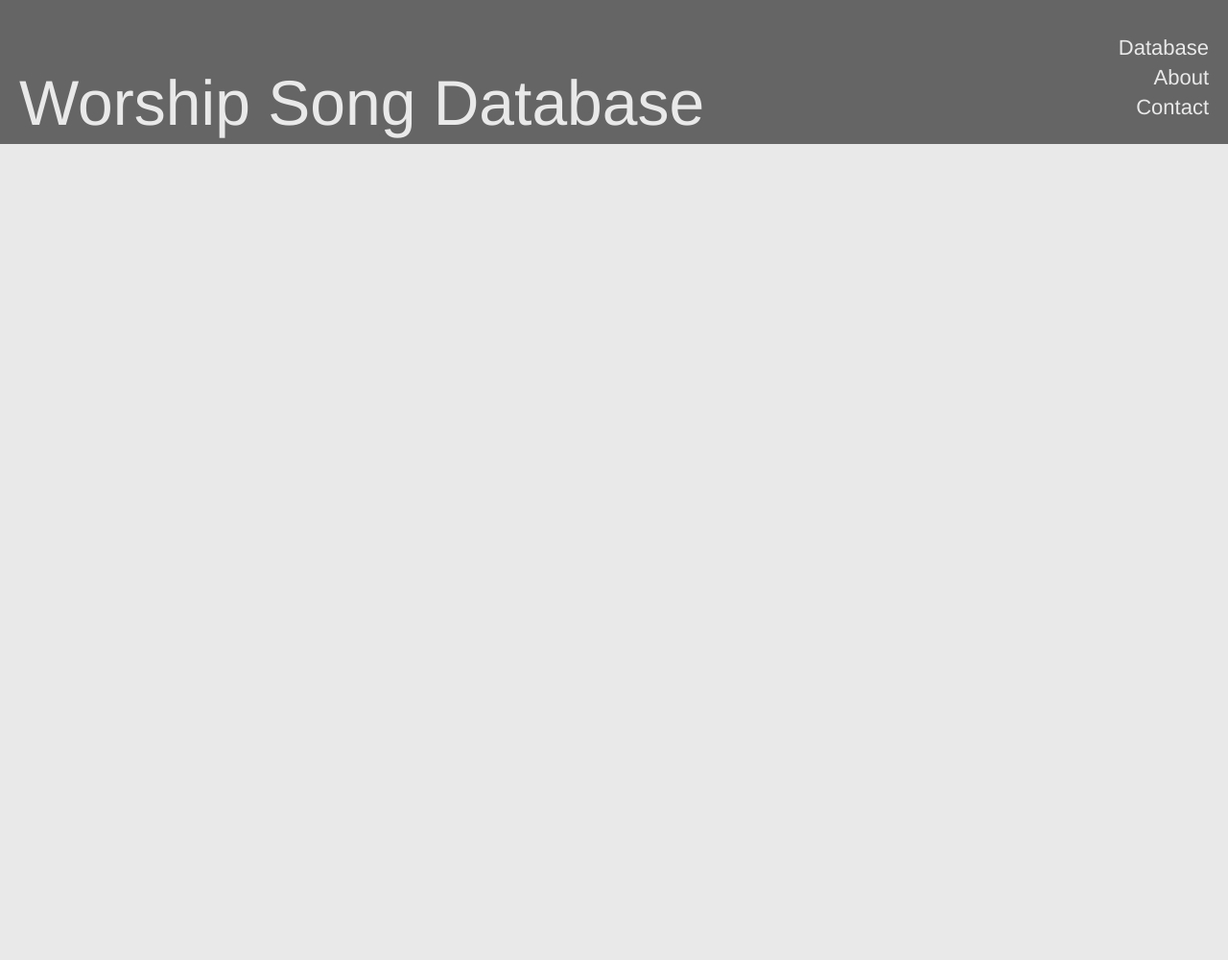
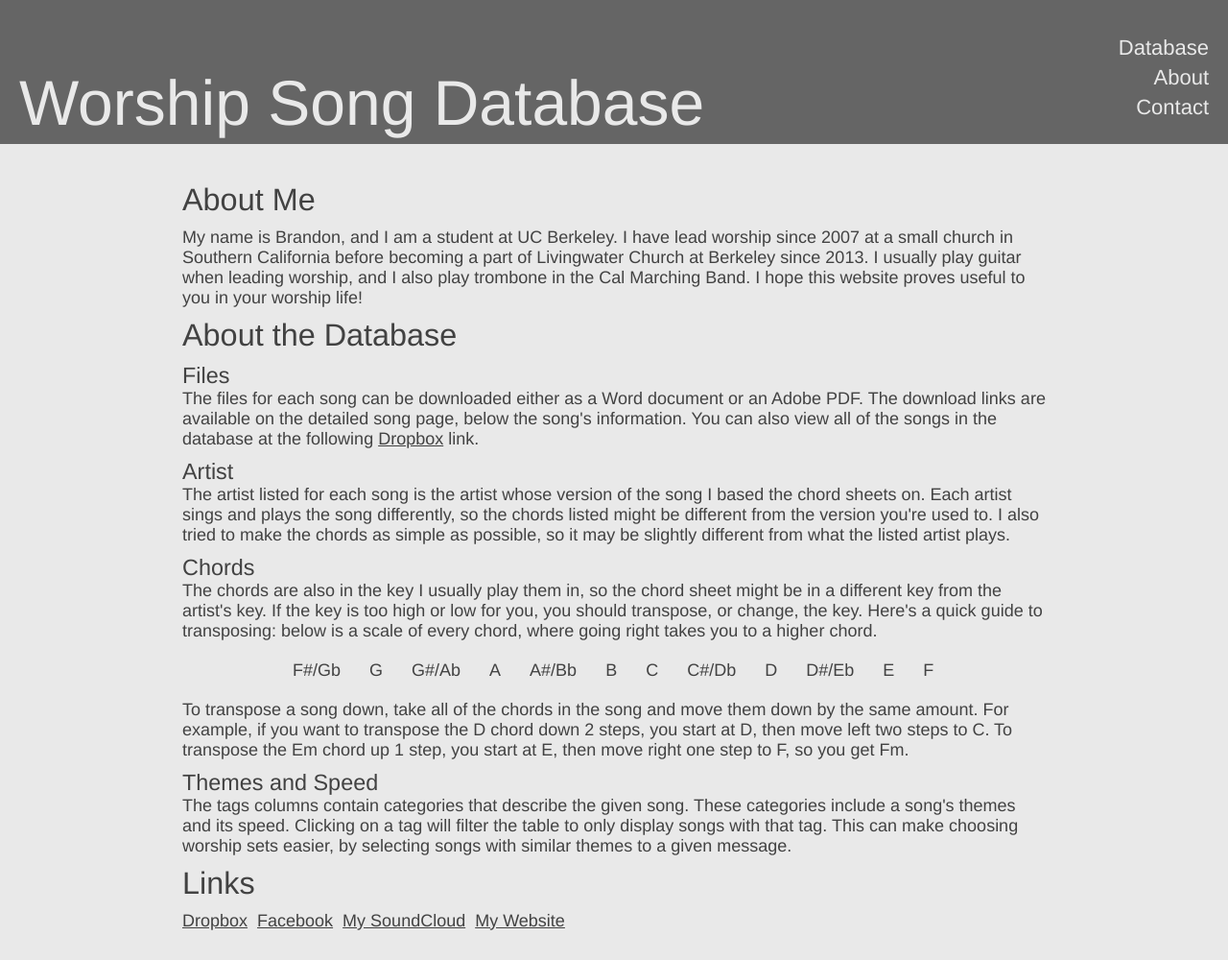
Before and after one commit to brandonchinn178/worshipmate-legacy, a Django app: page /about/ in a window 1280 px wide. Shown: the whole page at 96% size. Before the commit the page ends 150 px from the top, so only its background shows below. Run offline with Django 3.2, Linux system fonts and the light colour scheme; style sheets or scripts are compiled from the project's sources.

Commit message:
about page, clean up unused files

```diff
--- a/site/main/views.py
+++ b/site/main/views.py
@@ -20,8 +20,15 @@ def get_handler(error_code):
 class AboutView(TemplateView):
     template_name = 'site/about.html'
 
-class TransposeView(TemplateView):
-    template_name = 'site/transpose.html'
+    def get_context_data(self, **kwargs):
+        context = super(AboutView, self).get_context_data(**kwargs)
+        context['links'] = [
+            ('Dropbox', '#'),
+            ('Facebook', 'http://facebook.com/WorshipSongDatabase'),
+            ('My SoundCloud', 'http://soundcloud.com/brandonchinn178'),
+            ('My Website', 'http://brandonchinn178.github.io'),
+        ]
+        return context
 
 class ContactView(FormView):
     template_name = 'site/contact.html'
--- a/site/site_settings/urls.py
+++ b/site/site_settings/urls.py
@@ -13,7 +13,6 @@ urlpatterns = [
     url(r'^search/$', SearchView.as_view(), name='search'),
     url(r'^database/(?P<title>[\w\W]+)/$', SongView.as_view(), name='song'),
     url(r'^contact/$', ContactView.as_view(), name='contact'),
-    url(r'^transpose/$', TransposeView.as_view(), name='transpose'),
 ]
 
 # just need to pass in context
--- a/site/static/js/nav.js
+++ /dev/null
@@ -1,23 +0,0 @@
-$(document).ready(function() {
-    var nav = ["home", "database", "about", "contact"];
-    nav.forEach(function(name) {
-        var div = $(".nav-" + name);
-        div.children("a").hover(function() {
-            $(this).prev(".icon").addClass("active");
-        }, function() {
-            $(this).prev(".icon").removeClass("active");
-        });
-    });
-    $("#searchbox").hide();
-    $("#search").click(function(){
-        if (!$("#searchbox").is(":visible")) {
-            $("#searchbox").css('width', '0');
-            $("#searchbox").show();
-            $("#searchbox").animate({ width: "300px" });
-            $("#searchbox").focus();
-        } else {
-            $("#searchbox").animate({ width: "0"});
-            $("#searchbox").hide(1);
-        }
-    });
-});
--- /dev/null
+++ b/site/static/scss/about.scss
@@ -0,0 +1,27 @@
+$content-width: 1000px;
+
+.content {
+    width: $content-width;
+    margin: 0 auto;
+    h2 {
+        margin-bottom: 0;
+    }
+    .chords {
+        width: 700px;
+        margin: 20px auto;
+        li {
+            display: inline-block;
+            margin: 0 15px;
+            font-weight: 400;
+        }
+    }
+    .links {
+        li {
+            display: inline-block;
+            margin-right: 10px;
+        }
+    }
+    @media (max-width: $content-width) {
+        width: 100%;
+    }
+}
--- a/site/static/scss/base.scss
+++ b/site/static/scss/base.scss
@@ -56,11 +56,23 @@ header {
     }
 }
 
+@mixin make-header($size) {
+    font-size: $size;
+    margin: 10px 0;
+}
+
 .content {
     padding: 30px 50px;
     font-size: 18px;
     h1 {
-        margin-bottom: 10px;
+        @include make-header(1.8em);
+        font-weight: 400;
+    }
+    h2 {
+        @include make-header(1.3em);
+    }
+    p {
+        margin-bottom: 5px;
     }
     a:hover {
         color: lighten($black, 10);
--- a/site/templates/site/about.html
+++ b/site/templates/site/about.html
@@ -1,31 +1,43 @@
 {% extends "base.html" %}
+{% load staticfiles %}
 
-{% block title %}
-    About Me
+{% block head %}
+    <link rel="stylesheet" type="text/css" href="{% static 'css/about.css' %}">
 {% endblock %}
 
-{% block quote %}
-    Our mouths were filled with laughter, our tongues with songs of joy ~Psalm 126:2
+{% block content %}
+    <h1>About Me</h1>
+    <p>My name is Brandon, and I am a student at UC Berkeley. I have lead worship since 2007 at a small church in Southern California before becoming a part of Livingwater Church at Berkeley since 2013. I usually play guitar when leading worship, and I also play trombone in the Cal Marching Band. I hope this website proves useful to you in your worship life!</p>
+
+    <h1>About the Database</h1>
+    <h2>Files</h2>
+    <p>The files for each song can be downloaded either as a Word document or an Adobe PDF. The download links are available on the detailed song page, below the song's information. You can also view all of the songs in the database at the following <a href="#">Dropbox</a> link.</p>
+    <h2>Artist</h2>
+    <p>The artist listed for each song is the artist whose version of the song I based the chord sheets on. Each artist sings and plays the song differently, so the chords listed might be different from the version you're used to. I also tried to make the chords as simple as possible, so it may be slightly different from what the listed artist plays.</p>
+    <h2>Chords</h2>
+    <p>The chords are also in the key I usually play them in, so the chord sheet might be in a different key from the artist's key. If the key is too high or low for you, you should transpose, or change, the key. Here's a quick guide to transposing: below is a scale of every chord, where going right takes you to a higher chord.</p>
+    <ul class="chords">
+        <li>F#/Gb</li>
+        <li>G</li>
+        <li>G#/Ab</li>
+        <li>A</li>
+        <li>A#/Bb</li>
+        <li>B</li>
+        <li>C</li>
+        <li>C#/Db</li>
+        <li>D</li>
+        <li>D#/Eb</li>
+        <li>E</li>
+        <li>F</li>
+    </ul>
+    <p>To transpose a song down, take all of the chords in the song and move them down by the same amount. For example, if you want to transpose the D chord down 2 steps, you start at D, then move left two steps to C. To transpose the Em chord up 1 step, you start at E, then move right one step to F, so you get Fm.</p>
+    <h2>Themes and Speed</h2>
+    <p> The tags columns contain categories that describe the given song. These categories include a song's themes and its speed. Clicking on a tag will filter the table to only display songs with that tag. This can make choosing worship sets easier, by selecting songs with similar themes to a given message.</p>
+
+    <h1>Links</h1>
+    <ul class="links">
+        {% for label, link in links %}
+            <li><a href="{{ link }}" target="_blank">{{ label }}</a></li>
+        {% endfor %}
+    </ul>
 {% endblock %}
-
-{% block body %}
-<p>My name is Brandon, and I am a student at UC Berkeley. I have lead worship since 2007 at a small church in Southern California before becoming a part of the Livingwater Church at Berkeley since 2013. I can play guitar, bass, drums, and piano, in addition to singing. My favorite Christian artists are Phil Wickham, Chris Tomlin, Jesus Culture, etc. but they're all pretty much good! Check out my <a href="http://soundcloud.com/brandonchinn178" target="_blank">SoundCloud</a> if you want to listen to some of my covers! If you are a worship leader, remember to keep the focus on God! God bless!</p>
-
-<h1>About the Database</h1>
-<p>Don't forget to like the <a href="http://facebook.com/WorshipSongDatabase" target="_blank">Facebook page</a>, and thank you for supporting my project!</p>
-
-<h2>Files</h2>
-<p>The files for each song can be downloaded either as a .doc or a .pdf. After going to a song's page, scroll to the bottom and click one of the buttons to download. The songs are in the keys that I like, or the key my church usually does, so if you don't feel comfortable with the keys, transpose the song to the key you would like. Click <a href={% url 'transpose' %}>here</a> for transposition or other chord-related help.</p>
-
-<h2>Artist</h2>
-<p>The artist listed for each song is only the artist whose version of the song I used to write the chord sheets. Each artist sings and plays the song differently, so feel free to look up different versions of the song. I tried to make the chords as simple as possible, so it may be different from what the artist plays. Exactly what chords the artist is playing is just a Google search away.</p>
-
-<h2>Themes and Speed</h2>
-<p> The tag sections contain themes that describe the given song. There are three types of tags: song themes, song types, and song speeds.</p>
-<p> Song themes are words or phrases that describe broad ideas within a song. Some song themes﻿ include <b>Devotion, God's Love, Affirmation,</b> etc.</p>
-<p> Song types denote songs with ties to specific holidays or a broader category of songs. Some song types include <b>Hymn, Simple, Easter, Pentecost,</b> etc.</p>
-<p> The song speeds are <b>Fast</b> (Energetic, upbeat, call to worship-type songs like One Way or Every Move I Make), <b>Slow</b> (Reflective or Inspirational songs like From the Inside Out or Amazing Grace), and <b>Fast/Slow</b>, which are songs that could be played at either speed.</p>
-
-<h2>Contributions</h2>
-<p>The navigation icons were made by various artists from <a href="http://www.flaticon.com" target="_blank">www.flaticon.com</a>.</p>
-{% endblock %}
--- a/site/templates/site/transpose.html
+++ b/site/templates/site/transpose.html
@@ -1,5 +1,5 @@
 {% extends "base.html" %}
-{% load staticfiles custom_filters %}
+{% load staticfiles %}
 
 {% block head %}
     <link rel="stylesheet" type="text/css" href="{% static 'css/transpose.css' %}" />
```
Also changed, not shown: site/static/js/transpose.js (deleted, +0 -144 lines), site/static/scss/song.scss (+1 -7 lines), site/static/scss/transpose.scss (deleted, +0 -74 lines), site/static/img/about.png (deleted), site/static/img/contact.png (deleted), site/static/img/database.png (deleted), site/static/img/home.png (deleted), site/static/img/search.png (deleted).
